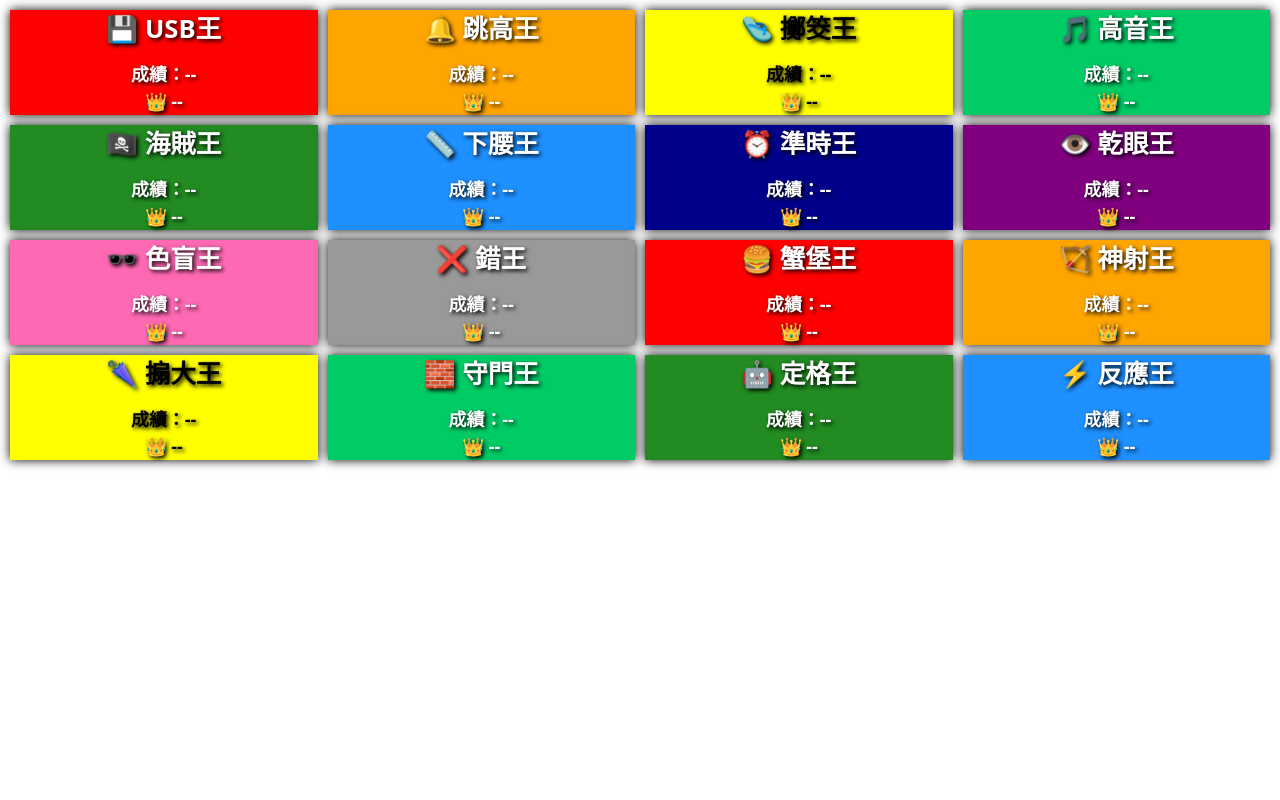
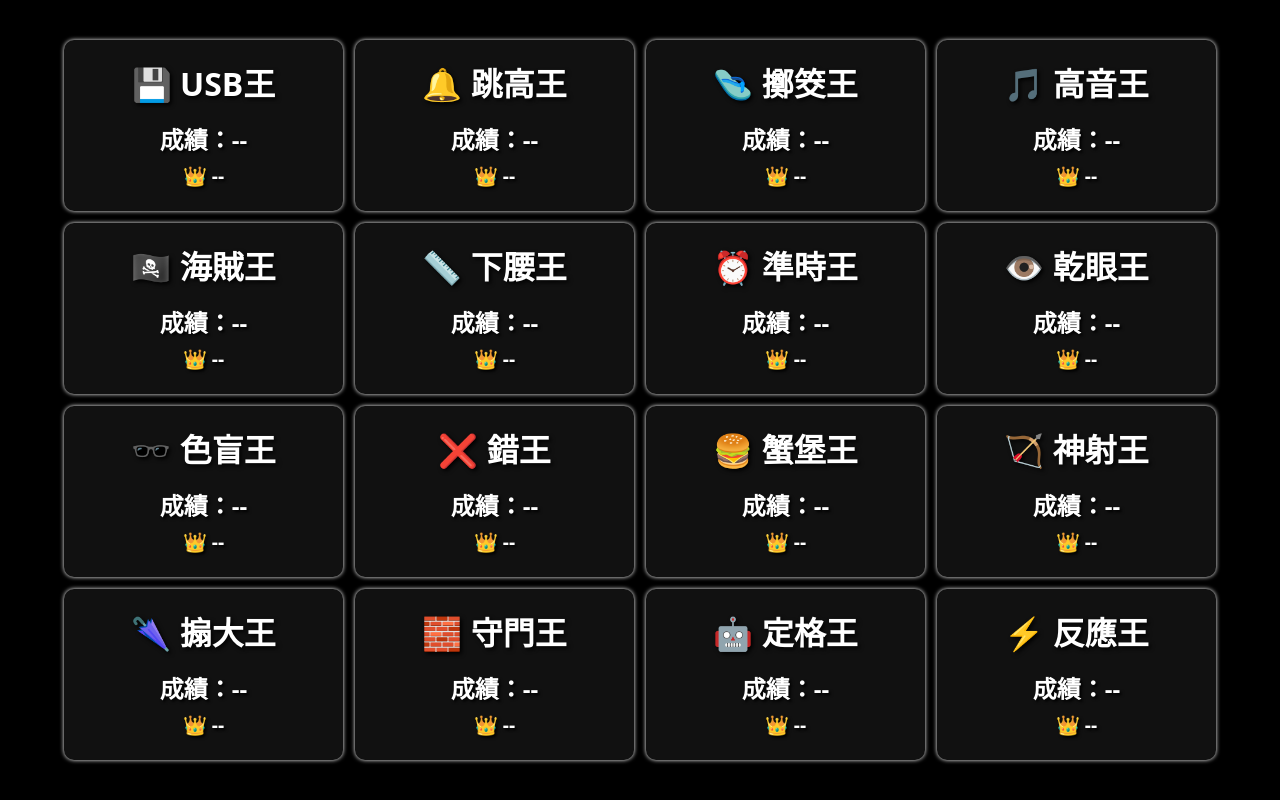
Before and after one commit to shuting72/who-is-yu-gi-oh, a Next.js app: page /display in a window 1280 px wide. Built offline with nearby package versions, Linux system fonts and the light colour scheme.

Commit message:
修正總表顯示與排行樣式，調整大小與置中排版

```diff
--- a/pages/display.js
+++ b/pages/display.js
@@ -1,4 +1,4 @@
-import { useEffect, useState } from 'react';
+import { useEffect, useState } from 'react'
 import styles from '../styles/display.module.css'
 
 const games = [
@@ -6,13 +6,13 @@ const games = [
   '海賊王', '下腰王', '準時王', '乾眼王',
   '色盲王', '錯王', '蟹堡王', '神射王',
   '搧大王', '守門王', '定格王', '反應王'
-];
+]
 
-const icons = ['💾', '🔔', '🩴', '🎵', '🏴‍☠️', '📏', '⏰', '👁️', '🕶️', '❌', '🍔', '🏹', '🌂', '🧱', '🤖', '⚡'];
+const icons = ['💾', '🔔', '🩴', '🎵', '🏴‍☠️', '📏', '⏰', '👁️', '🕶️', '❌', '🍔', '🏹', '🌂', '🧱', '🤖', '⚡']
 
-const dummyRankings = games.map((name, index) => ({
+const dummyRankings = games.map((name, i) => ({
   name,
-  icon: icons[index],
+  icon: icons[i],
   scores: [
     { name: '小明', score: '50次' },
     { name: '阿花', score: '48次' },
@@ -20,30 +20,30 @@ const dummyRankings = games.map((name, index) => ({
     { name: '阿土', score: '44次' },
     { name: '大寶', score: '42次' }
   ]
-}));
+}))
 
 export default function DisplayPage() {
-  const [pageIndex, setPageIndex] = useState(0);
-  const rankingPages = [];
+  const [pageIndex, setPageIndex] = useState(0)
+  const pages = []
 
   for (let i = 0; i < dummyRankings.length; i += 2) {
-    rankingPages.push(dummyRankings.slice(i, i + 2));
+    pages.push(dummyRankings.slice(i, i + 2))
   }
 
   useEffect(() => {
-    const total = rankingPages.length + 1;
+    const total = pages.length + 1
     const interval = setInterval(() => {
-      setPageIndex(prev => (prev + 1) % total);
-    }, pageIndex === 0 ? 15000 : 7000);
-    return () => clearInterval(interval);
-  }, [pageIndex]);
+      setPageIndex(prev => (prev + 1) % total)
+    }, pageIndex === 0 ? 15000 : 7000)
+    return () => clearInterval(interval)
+  }, [pageIndex])
 
   return (
-    <div className={styles.screen}>
+    <div className={styles.container}>
       {pageIndex === 0 ? (
         <div className={styles.grid}>
           {dummyRankings.map((game, i) => (
-            <div className={`${styles.card} ${styles['color' + (i % 10)]}`} key={i}>
+            <div className={styles.gridItem} key={i}>
               <div className={styles.title}>{game.icon} {game.name}</div>
               <div className={styles.score}>成績：--</div>
               <div className={styles.champion}>👑 --</div>
@@ -51,22 +51,22 @@ export default function DisplayPage() {
           ))}
         </div>
       ) : (
-        <div className={styles.rankingPage}>
-          {rankingPages[pageIndex - 1].map((game, i) => (
+        <div className={styles.pageWrapper}>
+          {pages[pageIndex - 1].map((game, i) => (
             <div className={styles.rankBlock} key={i}>
               <div className={styles.rankTitle}>{game.icon} {game.name}</div>
-              <ul className={styles.rankList}>
-                {game.scores.map((s, j) => (
-                  <li key={j} className={styles.rankItem}>
-                    <span className={styles.rankIcon}>{['🥇','🥈','🥉','4️⃣','5️⃣'][j]}</span>
-                    <span>{s.name} - {s.score}</span>
+              <ol className={styles.rankList}>
+                {game.scores.map((s, idx) => (
+                  <li key={idx}>
+                    <span className={styles.rankIcon}>{['🥇', '🥈', '🥉', '4️⃣', '5️⃣'][idx]}</span>
+                    <span className={styles.rankText}>{s.name} - {s.score}</span>
                   </li>
                 ))}
-              </ul>
+              </ol>
             </div>
           ))}
         </div>
       )}
     </div>
-  );
+  )
 }
--- a/styles/display.module.css
+++ b/styles/display.module.css
@@ -1,8 +1,7 @@
 .container {
   width: 100vw;
   height: 100vh;
-  background-color: black;
-  overflow: hidden;
+  background: black;
   display: flex;
   justify-content: center;
   align-items: center;
@@ -11,84 +10,72 @@
 .grid {
   display: grid;
   grid-template-columns: repeat(4, 1fr);
-  grid-template-rows: repeat(4, 1fr);
-  width: 100%;
-  height: 100%;
-  gap: 10px;
-  padding: 10px;
+  gap: 12px;
+  width: 90vw;
+  height: 90vh;
 }
 
-.card {
+.gridItem {
+  background-color: #111;
   color: white;
-  font-weight: bold;
-  font-size: 1.8vw;
   display: flex;
   flex-direction: column;
   align-items: center;
   justify-content: center;
-  border-radius: 0;
-  box-shadow: 0 0 10px #000;
-  text-shadow: 2px 2px 4px black;
+  font-weight: bold;
+  border-radius: 10px;
+  padding: 10px;
+  box-shadow: 0 0 4px white;
 }
 
 .title {
-  font-size: 2vw;
-  margin-bottom: 0.5em;
+  font-size: 2rem;
   text-shadow: 2px 2px 4px black;
+  margin-bottom: 10px;
 }
 
-.score, .champion {
-  font-size: 1.4vw;
-  text-shadow: 2px 2px 4px black;
+.score {
+  font-size: 1.5rem;
+  margin: 4px 0;
+  text-shadow: 2px 2px 3px black;
 }
 
-.color0 { background-color: #ff0000; }
-.color1 { background-color: #ffa500; }
-.color2 { background-color: #ffff00; color: black; }
-.color3 { background-color: #00cc66; }
-.color4 { background-color: #228B22; }
-.color5 { background-color: #1e90ff; }
-.color6 { background-color: #00008b; }
-.color7 { background-color: #800080; }
-.color8 { background-color: #ff69b4; }
-.color9 { background-color: #999999; }
+.champion {
+  font-size: 1.2rem;
+  text-shadow: 2px 2px 3px black;
+}
 
-.rankingRow {
+.pageWrapper {
+  display: flex;
+  justify-content: center;
+  align-items: center;
+  gap: 40px;
   width: 100vw;
   height: 100vh;
-  display: flex;
-  justify-content: space-evenly;
-  align-items: center;
-  padding: 2vw;
-  background-color: black;
 }
 
-.rankingBlock {
-  background: #1a1a1a;
-  border-radius: 10px;
-  box-shadow: 0 0 20px white;
-  padding: 2vw;
-  min-width: 35vw;
-  max-width: 40vw;
+.rankBlock {
+  background-color: #1a1a1a;
   color: white;
-  text-align: left;
+  padding: 30px;
+  border-radius: 15px;
+  box-shadow: 0 0 15px white;
+  width: 36vw;
+  text-align: center;
 }
 
-.rankingTitle {
-  font-size: 2.5vw;
-  font-weight: bold;
-  margin-bottom: 1vw;
-  text-shadow: 2px 2px 5px white;
+.rankTitle {
+  font-size: 2rem;
+  margin-bottom: 20px;
+  text-shadow: 2px 2px 5px black;
 }
 
-.rankingList {
+.rankList {
   list-style: none;
   padding: 0;
-  font-size: 1.8vw;
-  line-height: 1.8;
-  text-shadow: 2px 2px 4px black;
+  font-size: 1.5rem;
 }
 
 .rankIcon {
-  margin-right: 1vw;
+  margin-right: 10px;
 }
```
